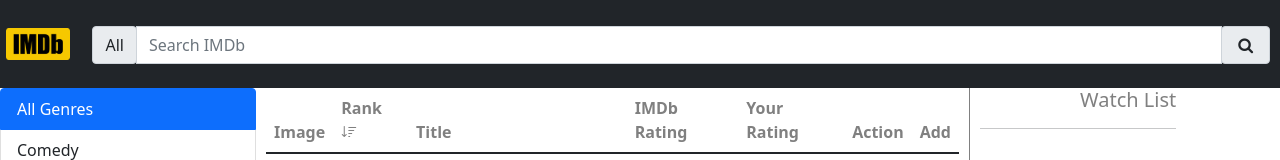
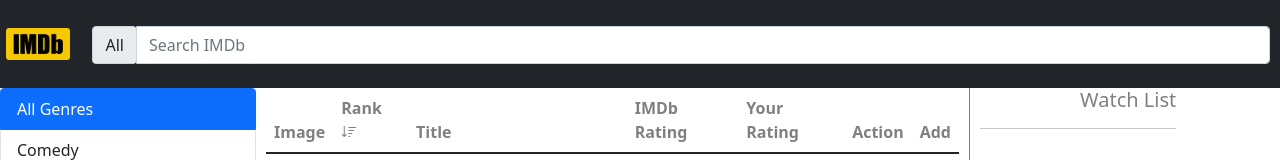
Before and after one commit to Anonymous-solver/IMDb_using_class_component, a React (Create React App) app: page / in a window 1280 px wide. Shown: the top 160 px of the page. Built offline with nearby package versions, Linux system fonts and the light colour scheme; grey boxes are pictures that could not be loaded.

Commit message:
modified search bar

```diff
--- a/src/App.js
+++ b/src/App.js
@@ -1,13 +1,42 @@
 import React, { Component } from "react";
 import Movies from "./components/movies.component";
 import Navbar from "./components/navbar.component";
+import getGenres from "./service/get-genres.service"
 
+var searchValue = '';
 class App extends Component {
+    state = {
+        genres: [],
+		selectedGenre: "All Genres",
+    }
+
+    componentDidMount() {
+		const genres = ["All Genres", ...getGenres()];
+		this.setState({ ...this.state, genres });
+	}
+
+	handleSearch = (event) => {
+        searchValue = event.target.value;
+	};
+
+    handleEnter = (event) => {
+        if(event.key === "Enter"){
+            if (searchValue.length > 1) {
+				this.setState({ ...this.state, selectedGenre: searchValue });
+                event.target.value = '';
+			}
+        }
+    }
+
+    handleClickFilter = (selectedGenre) => {
+		this.setState({ ...this.state, selectedGenre });
+	};
+
 	render() {
 		return (
 			<>
-				<Navbar></Navbar>
-				<Movies></Movies>
+				<Navbar handleEnter = {this.handleEnter} handleSearch={this.handleSearch}></Navbar>
+				<Movies genres = {this.state.genres} selectedGenre = {this.state.selectedGenre} handleClickFilter={this.handleClickFilter}></Movies>
 			</>
 		);
 	}
--- a/src/components/movies.component.js
+++ b/src/components/movies.component.js
@@ -2,7 +2,6 @@
 import Table from "./common/table.component";
 import Rating from "./rating.component";
 import getMovies from "../service/get-movies.service";
-import getGenres from "../service/get-genres.service";
 import _ from "lodash";
 import Pagination from "./common/pagination.component";
 import Filtering from "./common/filtering.component";
@@ -15,14 +14,11 @@
 		sortColumn: { path: "rank", order: "asc" },
 		activePage: 1,
 		pageCount: 12,
-		genres: [],
-		selectedGenre: "All Genres",
 	};
 
 	componentDidMount() {
 		const movies = getMovies();
-		const genres = ["All Genres", ...getGenres()];
-		this.setState({ ...this.state, movies, genres });
+		this.setState({ ...this.state, movies });
 	}
 
 	handleToggleRating = (movieRank) => {
@@ -65,10 +61,6 @@
 		this.setState({ ...this.state, activePage });
 	};
 
-	handleClickFilter = (selectedGenre) => {
-		this.setState({ ...this.state, selectedGenre });
-	};
-
 	paginateMovies = (movies) => {
 		const { activePage, pageCount } = this.state;
 		const start = (activePage - 1) * pageCount;
@@ -77,7 +69,8 @@
 	};
 
 	filterMovies = () => {
-		const { movies, selectedGenre } = this.state;
+		const { selectedGenre } = this.props;
+		const { movies } = this.state;
 		const filteredMovies = movies.filter((movie) => {
 			if (selectedGenre === "All Genres") return true;
 
@@ -98,6 +91,7 @@
 	};
 
 	render() {
+		const { selectedGenre, handleClickFilter, genres } = this.props;
 		const filteredMovies = this.filterMovies();
 		const paginatedMovies = this.paginateMovies(filteredMovies);
 		const movies = this.sortMovies(paginatedMovies);
@@ -202,9 +196,9 @@
 				<div style={{ display: "flex" }}>
 					<div className="genres-container" style={{ width: "20%" }}>
 						<Filtering
-							items={this.state.genres}
-							selectedGenre={this.state.selectedGenre}
-							onClickFilter={this.handleClickFilter}
+							items={genres}
+							selectedGenre={selectedGenre}
+							onClickFilter={handleClickFilter}
 						></Filtering>
 					</div>
 
--- a/src/components/navbar.component.js
+++ b/src/components/navbar.component.js
@@ -2,9 +2,6 @@
 import logo from "../images/imdb_logo.png";
 
 class Navbar extends Component {
-	handleSearch = (event) => {
-		console.log(event.target.value);
-	};
 	render() {
 		return (
 			<>
@@ -34,19 +31,12 @@
 						</div>
 						<input
 							type="text"
-							onChange={this.handleSearch}
+							onChange={this.props.handleSearch}
+							onKeyDown={this.props.handleEnter}
+							required
 							className="form-control"
 							placeholder="Search IMDb"
-							aria-label="Amount (to the nearest dollar)"
 						/>
-						<div className="input-group-append">
-							<span className="input-group-text">
-								<i
-									style={{ padding: "4px" }}
-									className="fa fa-search"
-								></i>
-							</span>
-						</div>
 					</span>
 				</nav>
 			</>
```
